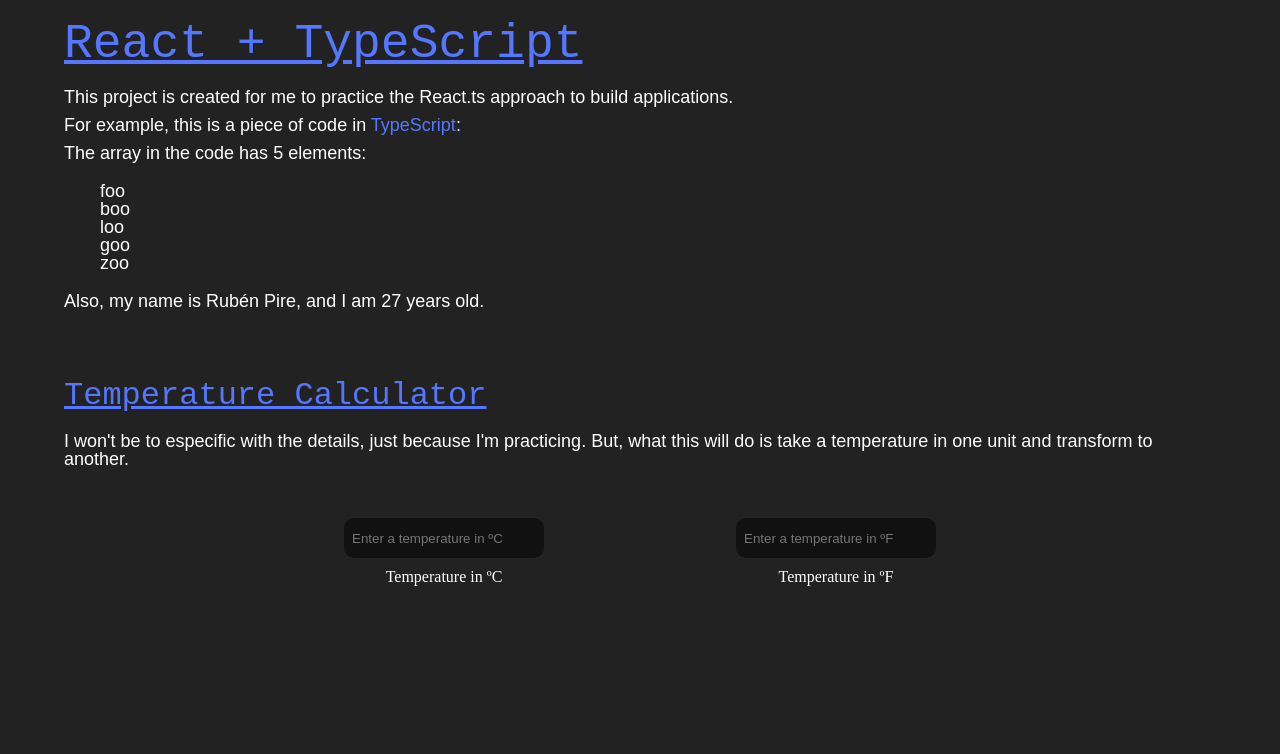
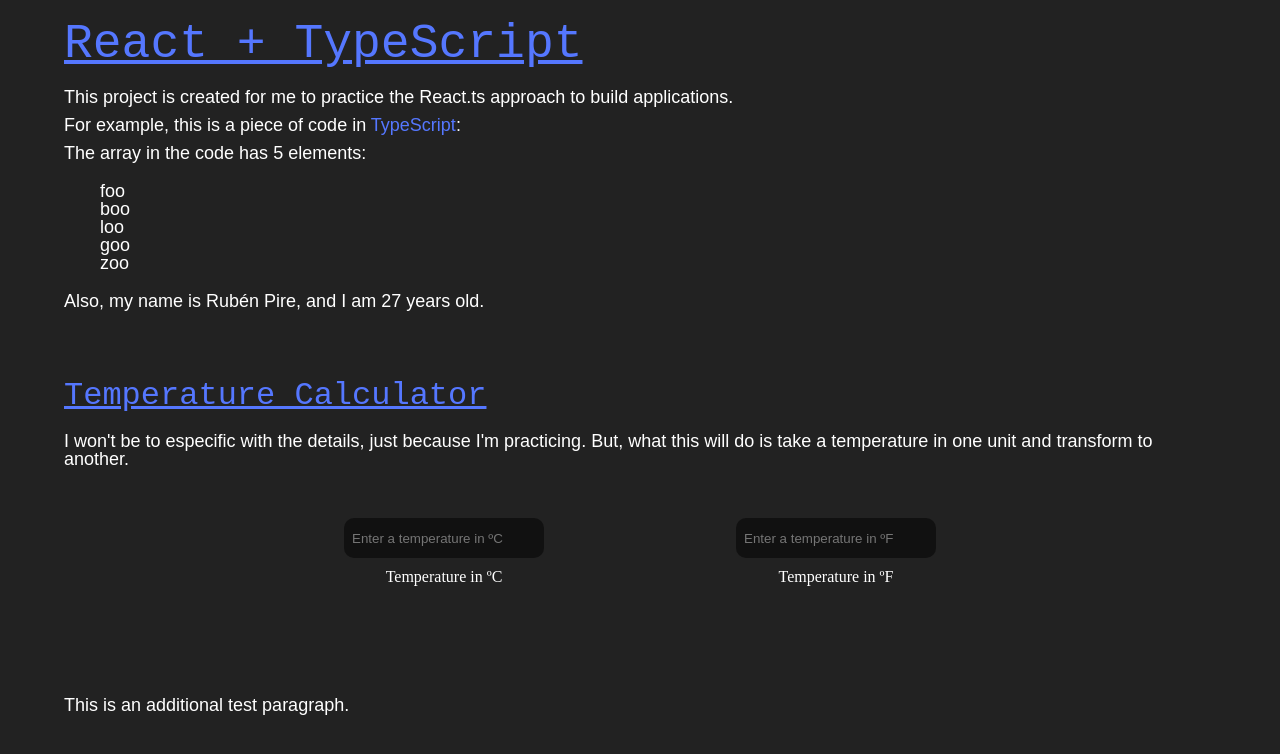
Before and after one commit to rpire/react-typescript, a React (Create React App) app: page / in a window 1280 px wide. Shown: the top 754 px of the page. Built offline with nearby package versions, Linux system fonts and the light colour scheme.

Commit message:
Add an additional paragraph in App.tsx

```diff
--- a/src/App.tsx
+++ b/src/App.tsx
@@ -41,6 +41,7 @@ const App = ({ name, age }: PropType) => {
         years old.
       </p>
       <TempCalc />
+      <p>This is an additional test paragraph.</p>
     </>
   );
 };
```
